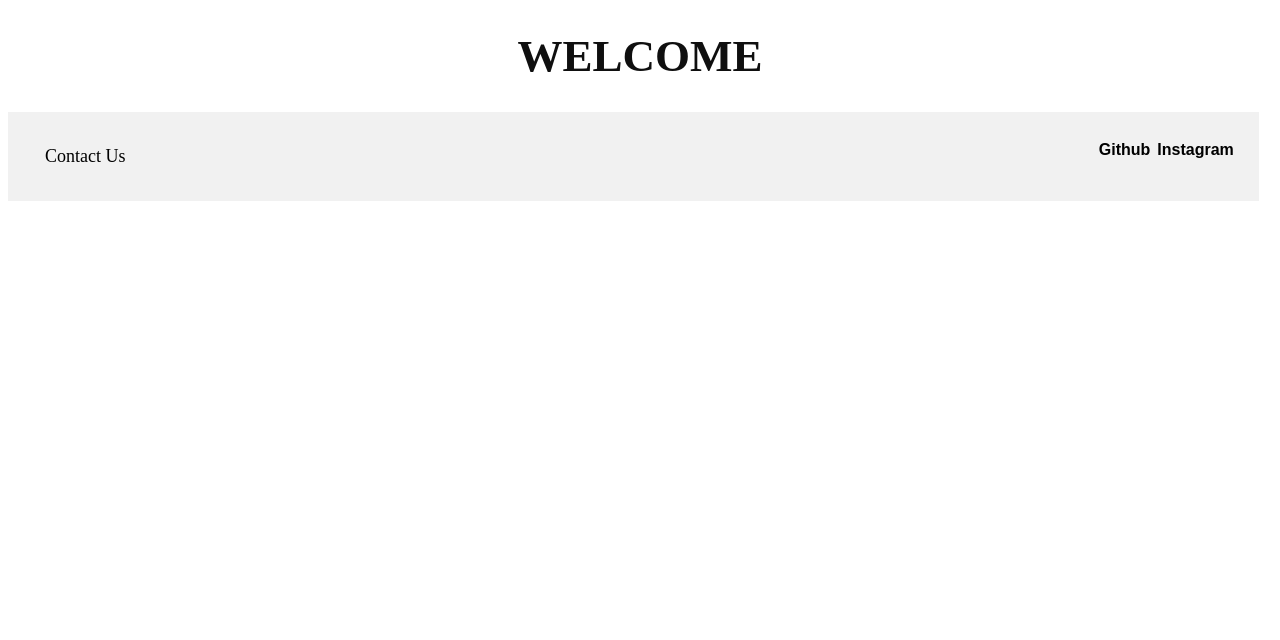
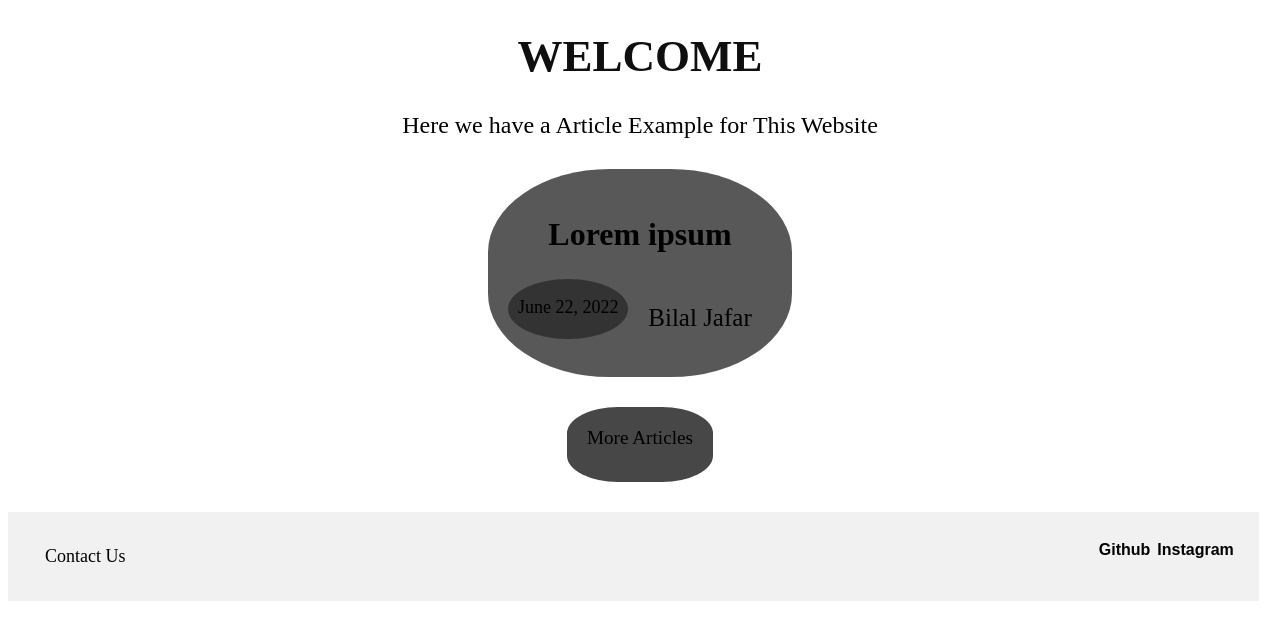
Before and after one commit to Itsr1ght/django_blog_site, a Django app: page / in a window 1280 px wide. Shown: the part 97-737 px from the top of the page. Run offline with Django 4.2, Linux system fonts and the light colour scheme; data comes from the database, SQL or seed files in the repository.

Commit message:
updated home page

```diff
--- a/article/views.py
+++ b/article/views.py
@@ -3,7 +3,7 @@ from django.http import HttpResponse
 from .models import Article
 
 def article_list(request):
-    articles = Article.objects.all().order_by('date')
+    articles = Article.objects.all().order_by('-date')
     return render(request, "article_list.html", { 'articles': articles})
 
 def article_page(request , slug):
--- a/blog_website/templates/home.html
+++ b/blog_website/templates/home.html
@@ -4,5 +4,20 @@
 {% block content %}
 <center>
     <h1 class="title" >WELCOME</h1>
+    <div class="home_content"> Here we have a Article Example for This Website </div>
+    <a href="article/{{article.slug}}">
+        <div class="article_body_home"  >
+            <h2 class="article_minimal_title"> {{ article.title }} </h2>
+            <div class="horizondal-object">
+                <div class="date_position_minimal" >
+                    <div class="article_date_box">
+                        <p class="article_date">{{ article.date }}</p>
+                    </div>
+                    <p class="article_author_minimal">{{ article.author }}</p>
+                </div>
+            </div>
+        </div>
+    </a>
+    <a href="article"><div class="more_article">More Articles</div></a>
 </center>
 {% endblock %}
--- a/blog_website/views.py
+++ b/blog_website/views.py
@@ -1,8 +1,10 @@
 from django.http import HttpResponse
 from django.shortcuts import render
+from article.models import Article
 
 def home_page(request):
-    return render(request,'home.html')
+    article = Article.objects.all().order_by('-date')[0]
+    return render(request,'home.html',{ "article" : article })
 
 
 def about_page(request):
--- a/static/article_box.css
+++ b/static/article_box.css
@@ -5,14 +5,14 @@
     width:fit-content;
     display: inline-block;
     border-radius: 0%;
-    background-color:rgb(41, 35, 35);
-    padding: 8px;
+    background-color:rgb(88, 88, 88);
+    padding:20px;
     margin: 20px;
 }
 
 .article_minimal_title  {
     font-size: xx-large;
-    text-align: left;
+    text-align: center;
 }
 
 .horizondal-object > *{
--- a/static/article_style.css
+++ b/static/article_style.css
@@ -53,3 +53,25 @@ a, a:hover, a:visited, a:active {
     position: bottom;
     font-size: 25px;
 }
+
+.article_body_home {
+    width: fit-content;
+    background-color: rgb(88, 88, 88);
+    padding: 20px;
+    margin: 30px;
+    border-radius: 40%;
+    text-align: center;
+}
+
+.more_article {
+    border: 25px;
+    border-radius: 35%;
+    background-color: rgb(71, 71, 71);
+    width: fit-content;
+    height:35px;
+    vertical-align: middle;
+    padding: 20px;
+    margin: 30px;
+    text-align: center;
+    font-size: larger;
+}
--- a/static/home_style.css
+++ b/static/home_style.css
@@ -44,3 +44,7 @@
     font-size: 45px;
     color : rgb(15, 15, 15);
   }
+
+  .home_content {
+    font-size: x-large;
+  }
```
